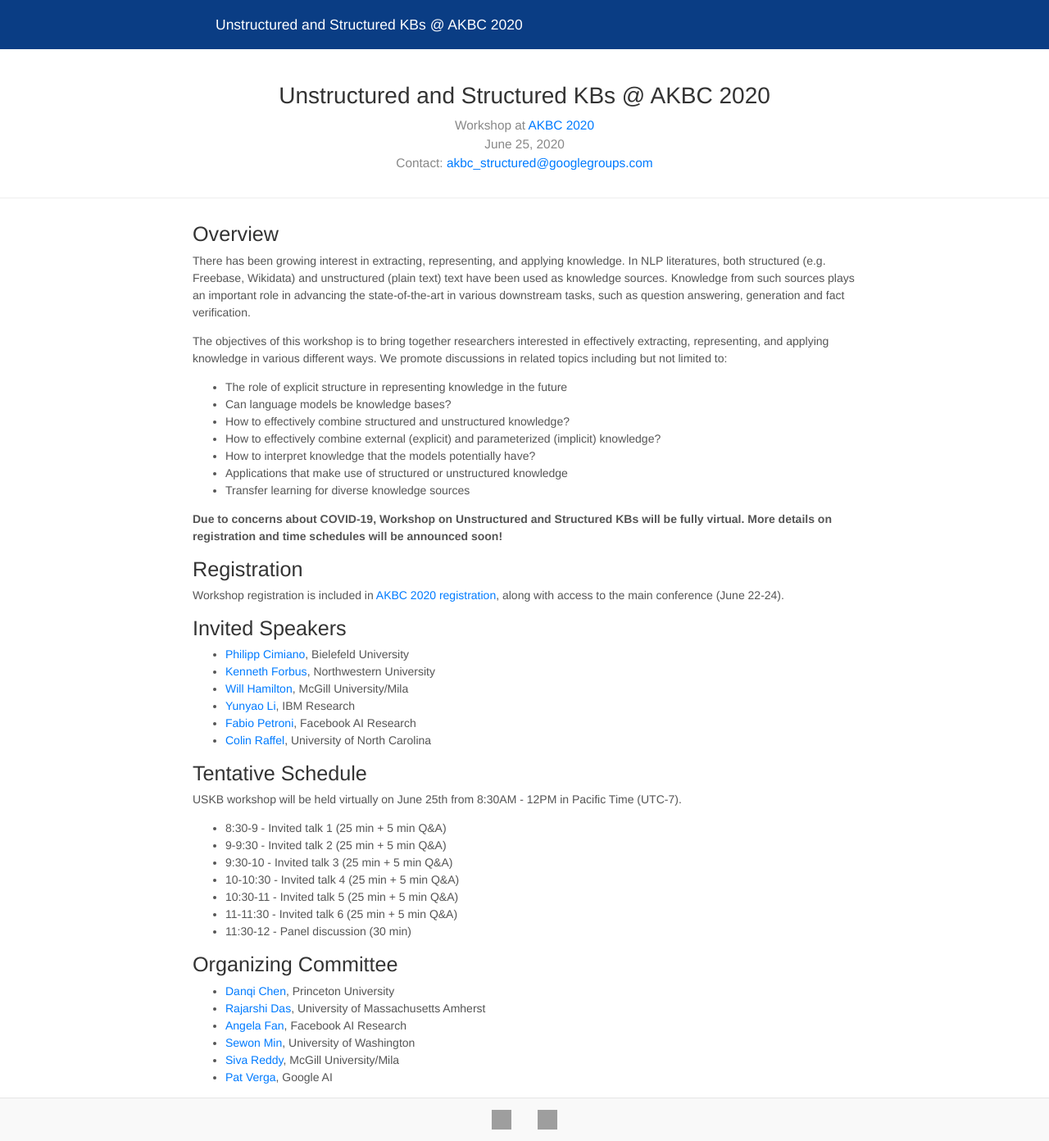
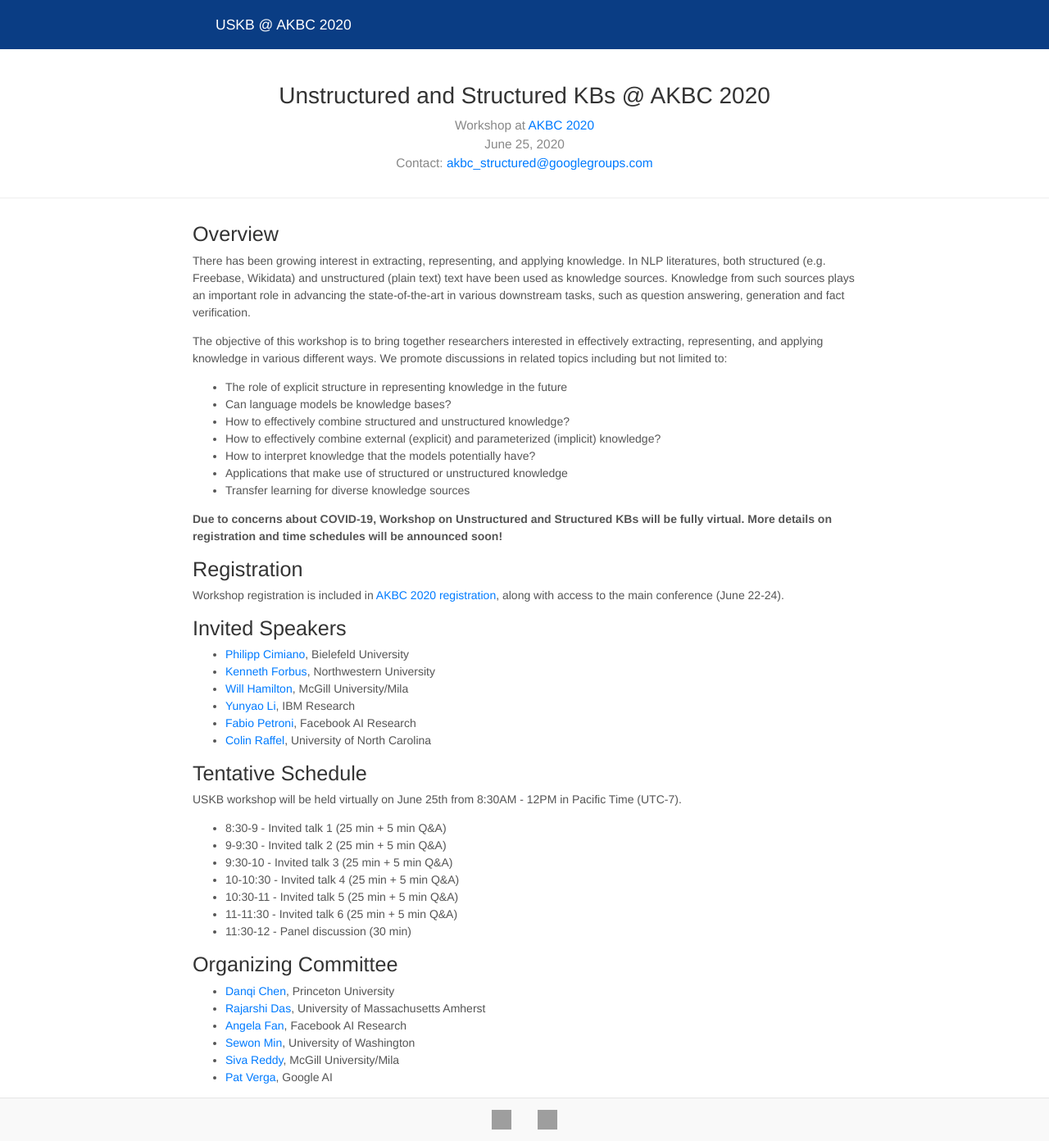
Before and after one commit to spa-nlp/spa-nlp.github.io, a Jekyll site: the page built from index.md, in a window 1280 px wide and 1392 px high. Shown: the whole window at 82% size. Built offline with Jekyll 4.4.1, drawn with Linux system fonts in a browser that asks for light colours; nearby versions of some CDN libraries; grey boxes are pictures that could not be loaded.

Commit message:
fix typo

```diff
--- a/_layouts/main.html
+++ b/_layouts/main.html
@@ -30,7 +30,7 @@
                     aria-label="Toggle navigation">
                 <span class="navbar-toggler-icon"></span>
             </button>
-            <span class="navbar-brand">Unstructured and Structured KBs @ AKBC 2020</span>
+            <span class="navbar-brand">USKB @ AKBC 2020</span>
             <!--<div class="collapse navbar-collapse" id="navbarSupportedContent">
                 <ul class="navbar-nav mr-auto">
                     {% assign sorted_pages = site.pages | sort:"order" | where:"collection","pages_2019" %}
--- a/index.md
+++ b/index.md
@@ -9,7 +9,7 @@ collection: pages_2019
 
 There has been growing interest in extracting, representing, and applying knowledge. In NLP literatures, both structured (e.g. Freebase, Wikidata) and unstructured (plain text) text have been used as knowledge sources. Knowledge from such sources plays an important role in advancing the state-of-the-art in various downstream tasks, such as question answering, generation and fact verification.
 
-The objectives of this workshop is to bring together researchers interested in effectively extracting, representing, and applying knowledge in various different ways. We promote discussions in related topics including but not limited to:
+The objective of this workshop is to bring together researchers interested in effectively extracting, representing, and applying knowledge in various different ways. We promote discussions in related topics including but not limited to:
 
 - The role of explicit structure in representing knowledge in the future
 - Can language models be knowledge bases?
```
